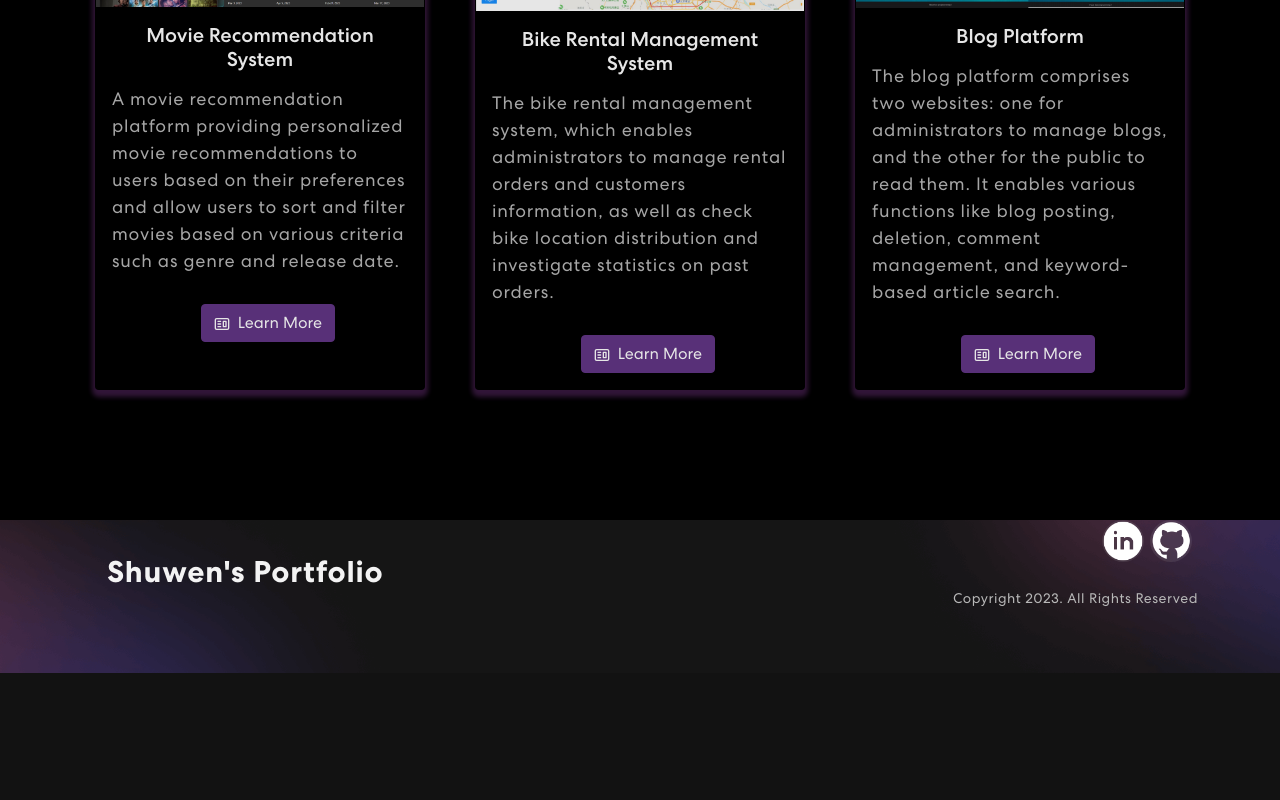
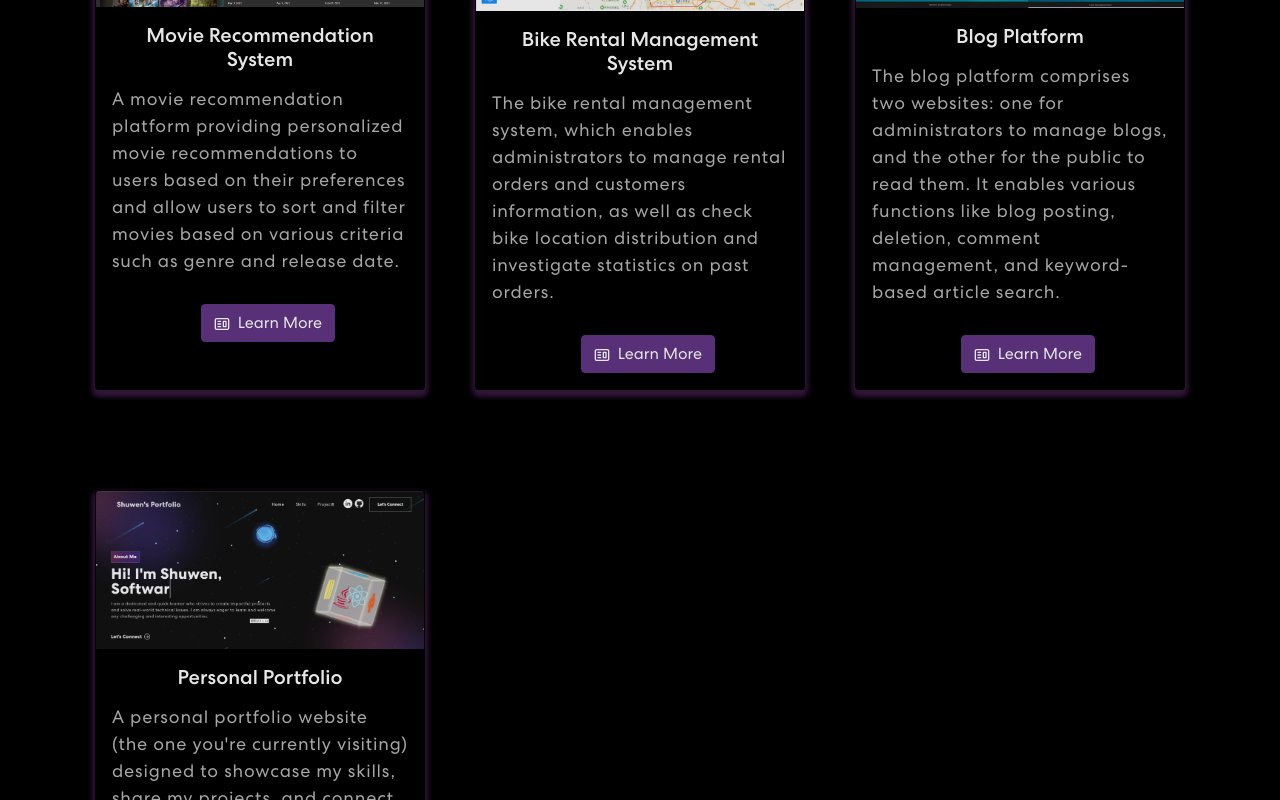
Before and after one commit to shuw1101/personal_portfolio, a React (Create React App) app: page /project in a window 1280 px wide. Shown: the part 2000-2800 px from the top of the page. Before the commit the page ends 2673 px from the top, so only its background shows below. Built offline with nearby package versions, Linux system fonts and the light colour scheme.

Commit message:
update projects

```diff
--- a/src/components/Projects.js
+++ b/src/components/Projects.js
@@ -4,6 +4,7 @@ import { ProjectCard } from "./ProjectCard";
 import bike_manage_img from "../assets/img/bike_manage_img.png";
 import movie_img from "../assets/img/movie_reco.png";
 import blog_img from "../assets/img/blog.png";
+import portfolio_img from "../assets/img/portfolio.png";
 import colorSharp2 from "../assets/img/color-sharp2.png";
 import 'animate.css';
 import TrackVisibility from 'react-on-screen';
@@ -28,6 +29,12 @@ export const Projects = () => {
       description: "The blog platform comprises two websites: one for administrators to manage blogs, and the other for the public to read them. It enables various functions like blog posting, deletion, comment management, and keyword-based article search.",
       imgUrl: blog_img,
       moreLink:"https://github.com/shuw1101/Personal_Blog_Platform"
+    },
+    {
+      title: "Personal Portfolio",
+      description: "A personal portfolio website (the one you're currently visiting) designed to showcase my skills, share my projects, and connect with others. It was built using React.js, HTML5, Animate.css, and Email.js. ",
+      imgUrl: portfolio_img,
+      moreLink:"https://github.com/shuw1101/personal_portfolio"
     },
 
 
```
Also changed, not shown: src/assets/img/portfolio.png (added).
